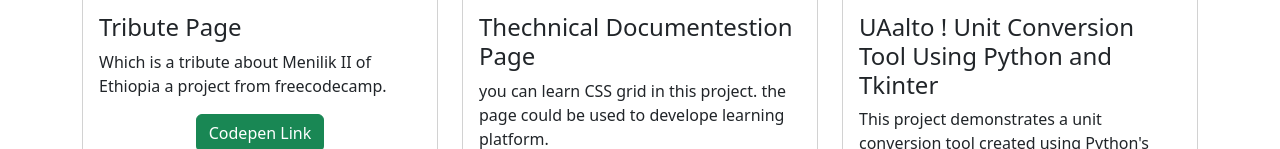
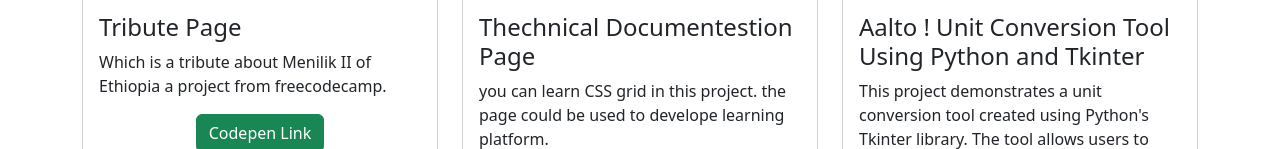
Before and after one commit to Danilegend/portfolio, a plain HTML site: page index.html in a window 1280 px wide. Shown: the part 3365-3514 px from the top of the page. Drawn offline with nearby package versions, Linux system fonts and the light colour scheme; a script that the page names is missing; a web font is replaced by a local one.

Commit message:
correction in the text

```diff
--- a/index.html
+++ b/index.html
@@ -372,7 +372,7 @@
               <div class="card portfolioContent">
                   <img class="card-img-top" src="images/Aalto_progect.gif" alt="Card image" style="width:100%">
                   <div class="card-body">
-                      <h4 class="card-title">UAalto ! Unit Conversion Tool Using Python and Tkinter</h4>
+                      <h4 class="card-title">Aalto ! Unit Conversion Tool Using Python and Tkinter</h4>
                       <p class="card-text"> This project demonstrates a unit conversion tool created using Python's Tkinter library. The tool allows users to convert values between different units.</p>
                       <div class="text-center">
                           <a href="https://github.com/Danilegend/AaltoFinal_Project" class="btn btn-success">GitHub repository </a>
```
